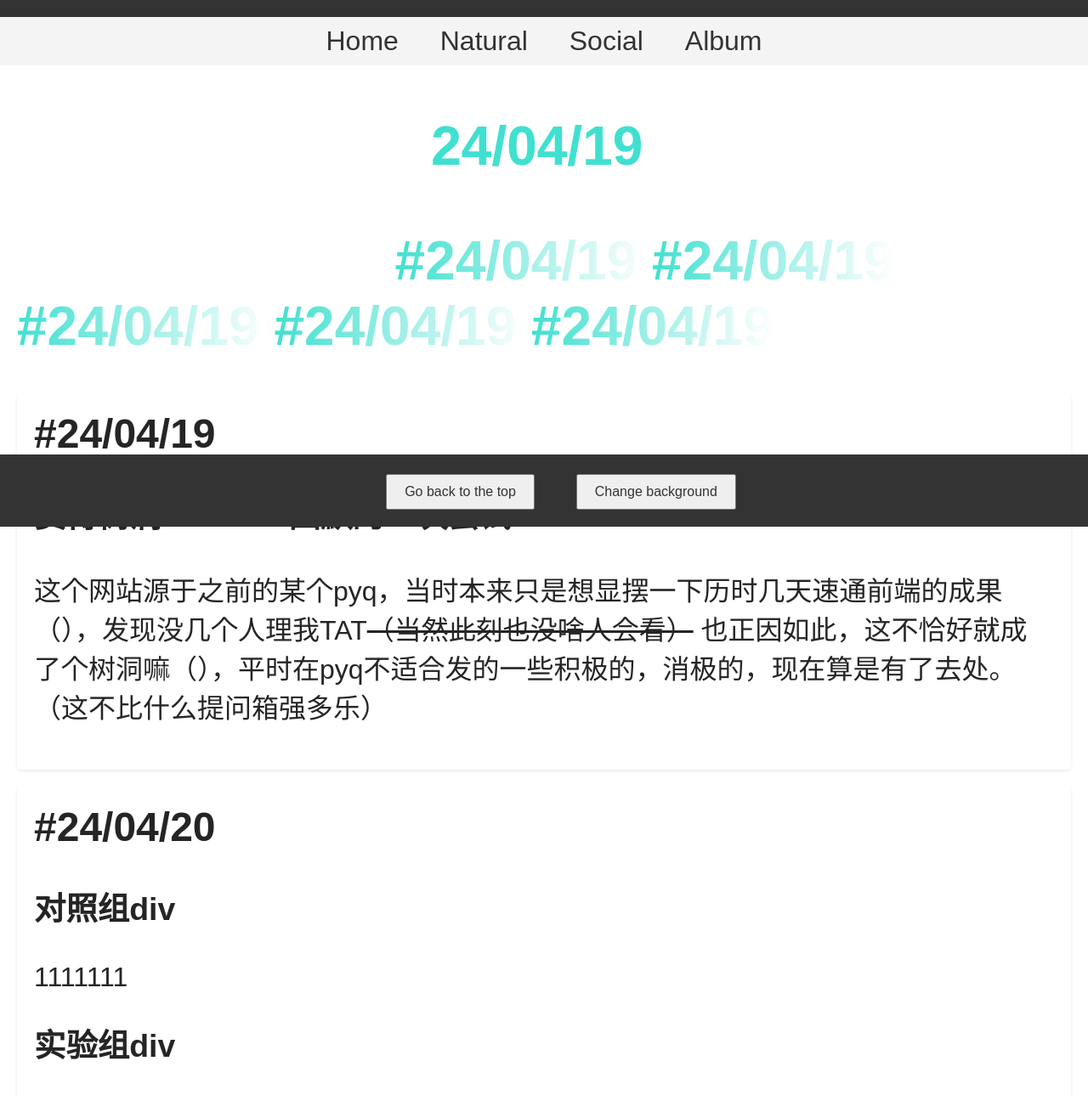
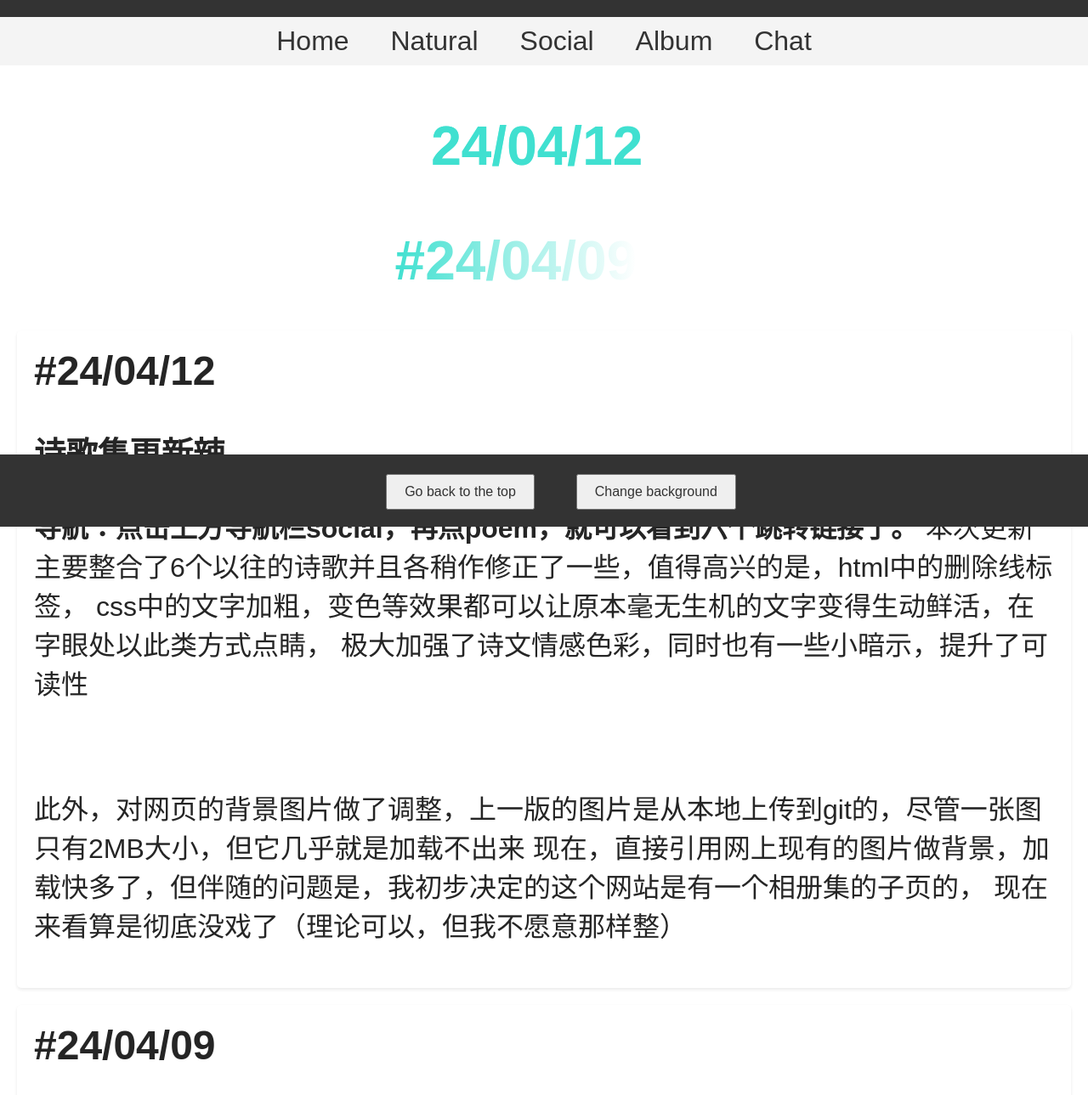
Before and after one commit to jette0233/jette0233.github.io, a plain HTML site: page index.html in a window 1280 px wide. Shown: the part 180-1469 px from the top of the page at 85% size. Drawn offline with Linux system fonts and the light colour scheme.

Commit message:
Update index.html

```diff
--- a/index.html
+++ b/index.html
@@ -24,19 +24,17 @@
     <nav>
         <ul>
             <li><a href="index.html">Home</a></li>
-            <li><a href="delay.jpg">Natural</a></li>
+            <li><a href="natural.html">Natural</a></li>
             <li><a href="social.html">Social</a></li>
-            <li><a href="delay.jpg">Album</a></li>
+            <li><a href="album.html">Album</a></li>
+            <li><a href="chat.html">Chat</a></li>
         </ul>
     </nav>
 
     <div class="data">
 
-        <h1> Latest Update：<a href="#" style="color: turquoise;">24/04/19</a> </h1>
-        <h1> Latest Posts：<a href="#24/04/19">#24/04/19 </a><a href="#24/04/19"> #24/04/19 </a><a href="#24/04/19">
-                #24/04/19
-            </a><a href="#24/04/19"> #24/04/19 </a><a href="#24/04/19"> #24/04/19 </a></h1>
-
+        <h1> Latest Update：<a href="#" style="color: turquoise;">24/04/12</a> </h1>
+        <h1> Latest Posts：<a href="#24/04/19">#24/04/09 </a>
 
     </div>
 
@@ -44,7 +42,23 @@
     <main>
 
         <section>
-            <h2>#24/04/19</h2>
+            <h2>#24/04/12</h2>
+            <article>
+                <h3>诗歌集更新辣</h3>
+                <p><strong>导航：点击上方导航栏social，再点poem，就可以看到六个跳转链接了。</strong>
+                    本次更新主要整合了6个以往的诗歌并且各稍作修正了一些，值得高兴的是，html中的删除线标签，
+                    css中的文字加粗，变色等效果都可以让原本毫无生机的文字变得生动鲜活，在字眼处以此类方式点睛，
+                    极大加强了诗文情感色彩，同时也有一些小暗示，提升了可读性</p>
+                <br>
+                <p>此外，对网页的背景图片做了调整，上一版的图片是从本地上传到git的，尽管一张图只有2MB大小，但它几乎就是加载不出来
+                    现在，直接引用网上现有的图片做背景，加载快多了，但伴随的问题是，我初步决定的这个网站是有一个相册集的子页的，
+                    现在来看算是彻底没戏了（理论可以，但我不愿意那样整）
+                </p>
+            </article>
+
+        </section>
+        <section>
+            <h2>#24/04/09</h2>
             <article>
                 <h3>赛博树洞————幽默的一次尝试</h3>
                 <p>这个网站源于之前的某个pyq，当时本来只是想显摆一下历时几天速通前端的成果（），发现没几个人理我TAT<del>（当然此刻也没啥人会看）</del>
@@ -52,8 +66,10 @@
             </article>
 
         </section>
+
+
         <section>
-            <h2>#24/04/20</h2>
+            <h2>#24/04/00</h2>
             <article>
                 <h3>对照组div</h3>
                 <p>1111111</p>
```
